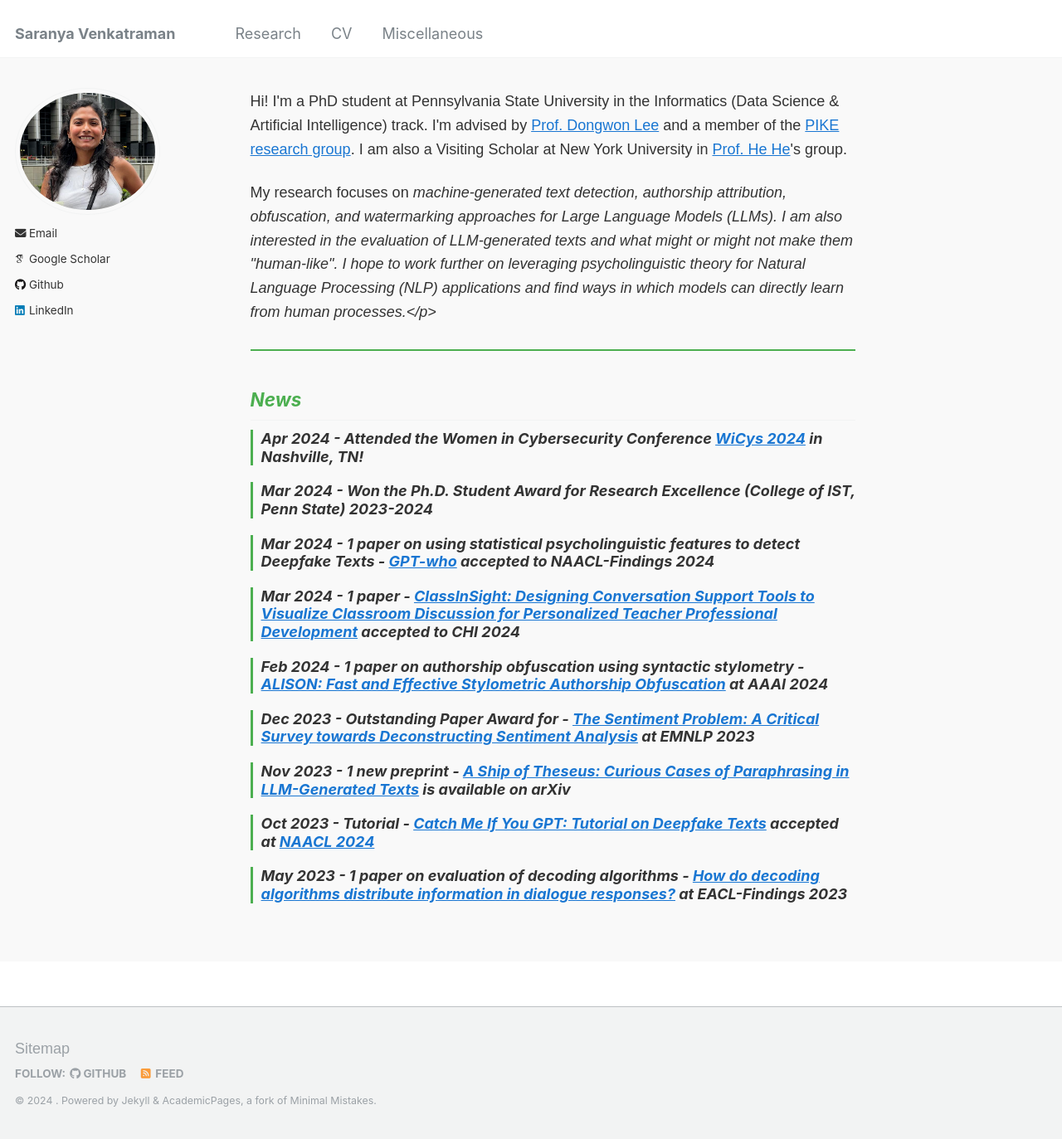
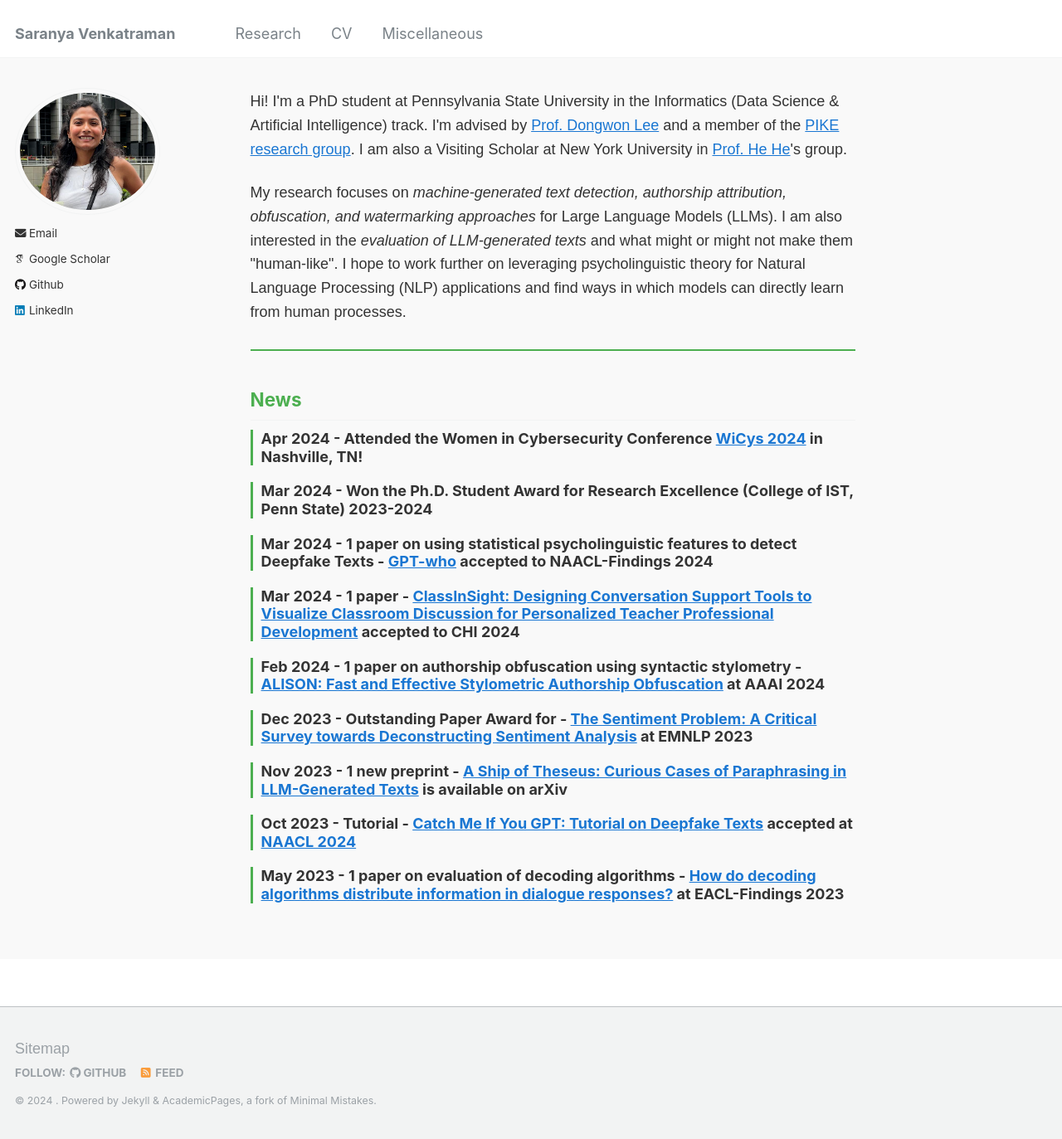
Before and after one commit to saranya-venkatraman/saranya-venkatraman.github.io, a Jekyll site: the page built from _pages/about.md, in a window 1280 px wide and 1373 px high. Shown: the whole window at 83% size. Built offline with Jekyll 4.4.1, drawn with Linux system fonts in a browser that asks for light colours; some web fonts are replaced.

```diff
--- a/_pages/about.md
+++ b/_pages/about.md
@@ -57,7 +57,7 @@ redirect_from:
 <div class="container">
   <p>Hi! I'm a PhD student at Pennsylvania State University in the Informatics (Data Science & Artificial Intelligence) track. I'm advised by <a href="https://pike.psu.edu/dongwon/" target="_blank" style="color: #1976d2;">Prof. Dongwon Lee</a> and a member of the <a href="https://pike.psu.edu/index.html" target="_blank" style="color: #1976d2;">PIKE research group</a>. I am also a Visiting Scholar at New York University in <a href="https://hhexiy.github.io" target="_blank" style="color: #1976d2;">Prof. He He</a>'s group.</p>
 
-  <p>My research focuses on  <em>machine-generated text detection, authorship attribution, obfuscation, and watermarking approaches<em> for Large Language Models (LLMs). I am also interested in the <em>evaluation of LLM-generated texts<em> and what might or might not make them "human-like". I hope to work further on leveraging psycholinguistic theory for Natural Language Processing (NLP) applications and find ways in which models can directly learn from human processes.</p>
+  <p>My research focuses on  <em>machine-generated text detection, authorship attribution, obfuscation, and watermarking approaches</em> for Large Language Models (LLMs). I am also interested in the <em>evaluation of LLM-generated texts</em> and what might or might not make them "human-like". I hope to work further on leveraging psycholinguistic theory for Natural Language Processing (NLP) applications and find ways in which models can directly learn from human processes.</p>
   <hr>
   <h2 style="color: #4caf50;">News</h2>
 
```
